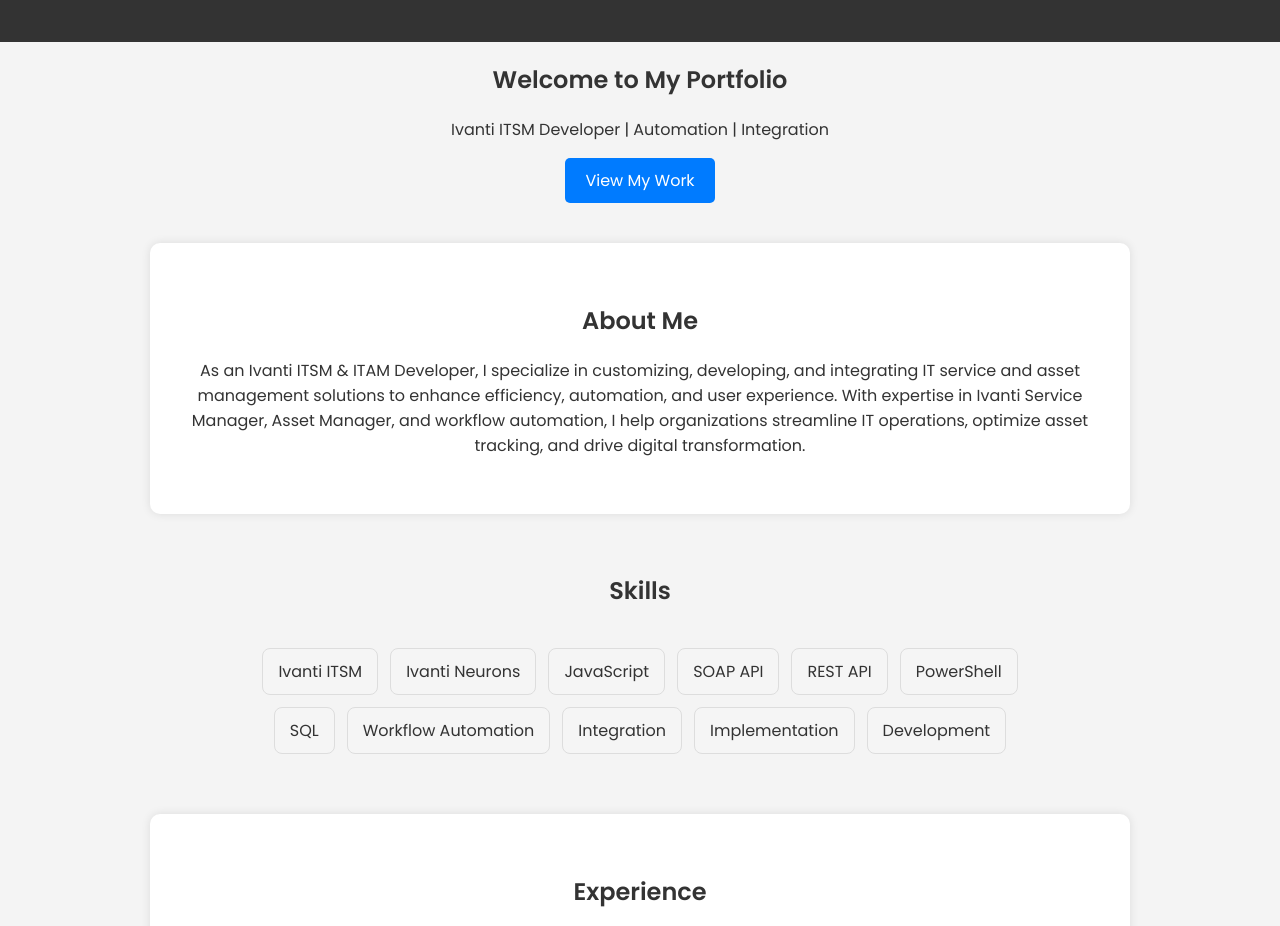
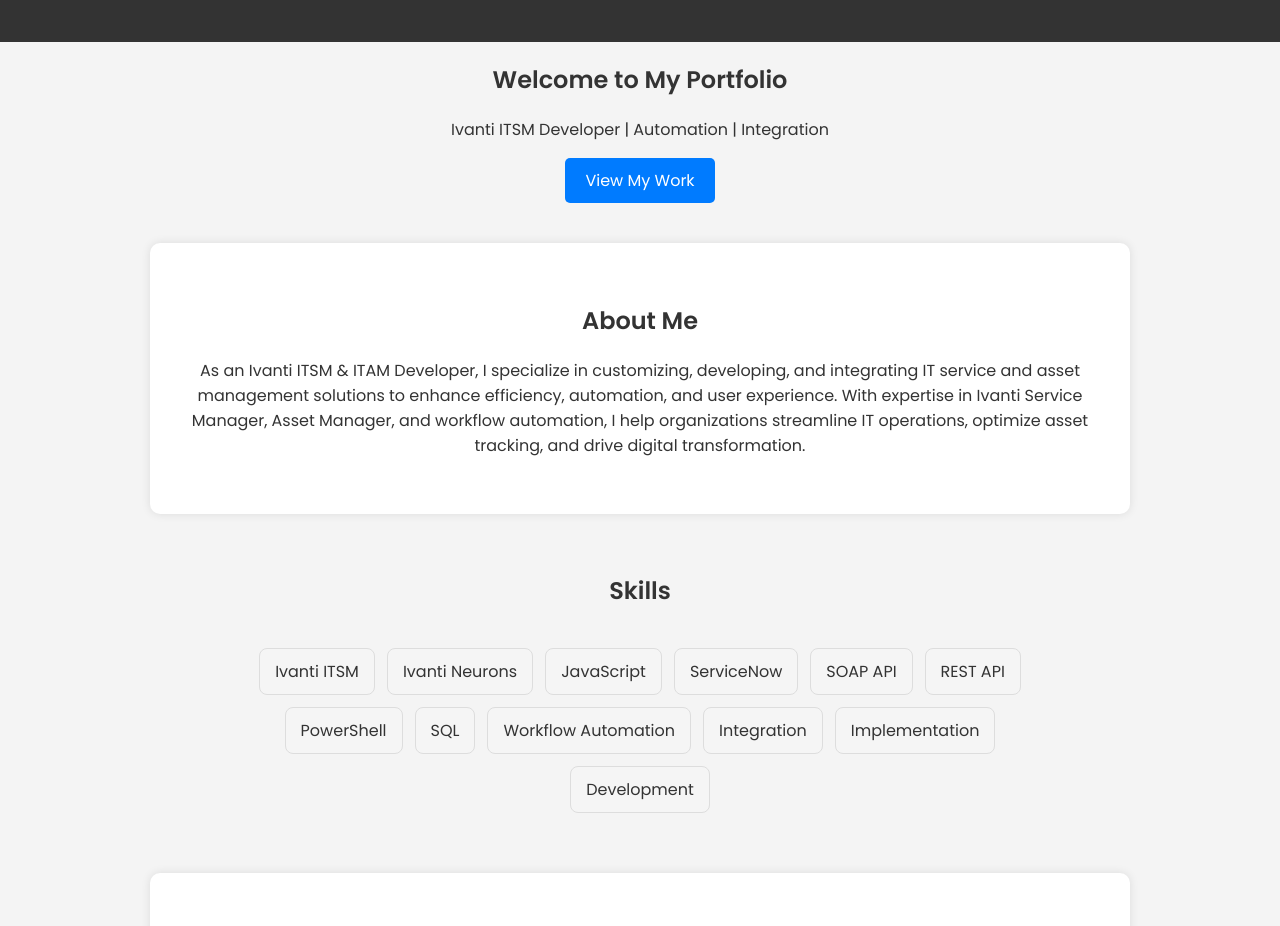
Before and after one commit to kamlesh2909/IvantiHeatPortfolio, a plain HTML site: page index.html in a window 1280 px wide. Shown: the part 129-1055 px from the top of the page. Drawn offline with Linux system fonts and the light colour scheme.

Commit message:
Update index.html
Skills added

```diff
--- a/index.html
+++ b/index.html
@@ -75,7 +75,7 @@
                     <span class="skill">Ivanti ITSM</span>
                     <span class="skill">Ivanti Neurons</span>
                     <span class="skill">JavaScript</span>
-
+                    <span class="skill">ServiceNow</span>
                     <span class="skill">SOAP API</span>
                     <span class="skill">REST API</span>
                     <span class="skill">PowerShell</span>
@@ -84,6 +84,7 @@
                     <span class="skill">Integration</span>
                     <span class="skill">Implementation</span>
                     <span class="skill">Development</span>
+
                 </div>
             </div>
         </section>
```
